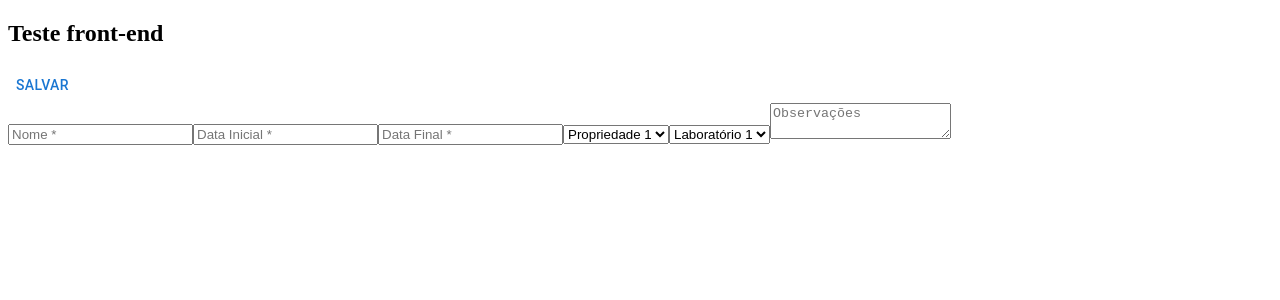
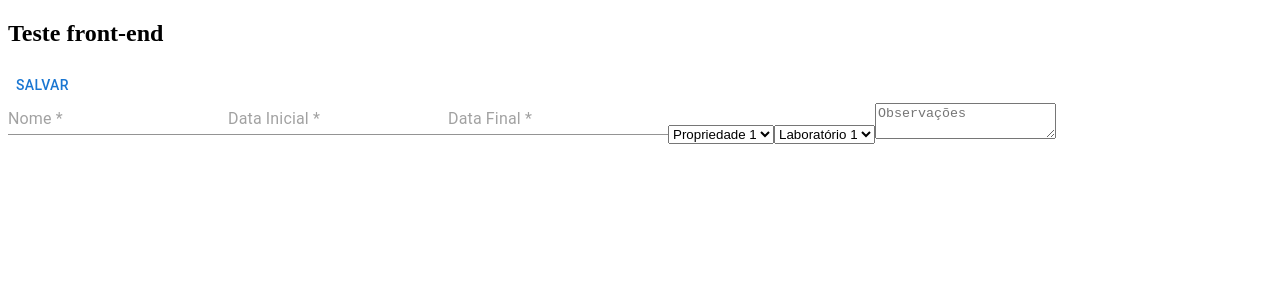
Before and after one commit to flavio-bianchetti/agrotis-form, a React (Create React App) app: page / in a window 1280 px wide. Shown: the top 300 px of the page. Built offline with nearby package versions, Linux system fonts and the light colour scheme.

Commit message:
feat: MUI TextField included

```diff
--- a/src/pages/FunctionalForm.jsx
+++ b/src/pages/FunctionalForm.jsx
@@ -3,7 +3,7 @@
 
 import React from "react";
 import { useForm } from "react-hook-form";
-import Button from "@mui/material/Button";
+import { Button, TextField } from "@mui/material";
 
 const FuncionalForm = () => {
   const { register, handleSubmit } = useForm();
@@ -26,9 +26,9 @@ const FuncionalForm = () => {
             </Button>
           </div>
         </header>
-        <input {...register("name")} placeholder="Nome *" data-testId="input-name" />
-        <input {...register("initialDate")} placeholder="Data Inicial *" data-testId="input-initial-date"/>
-        <input {...register("finalDate")} placeholder="Data Final *" data-testId="input-final-date"/>
+        <TextField {...register("name")} placeholder="Nome *" data-testId="input-name" variant="standard" />
+        <TextField {...register("initialDate")} placeholder="Data Inicial *" data-testId="input-initial-date" variant="standard"/>
+        <TextField {...register("finalDate")} placeholder="Data Final *" data-testId="input-final-date"  variant="standard" />
         <select {...register("properties")} placeholder="Propriedade *" data-testId="select-properties" >
           <option value="1">Propriedade 1</option>
           <option value="2">Propriedade 2</option>
```
